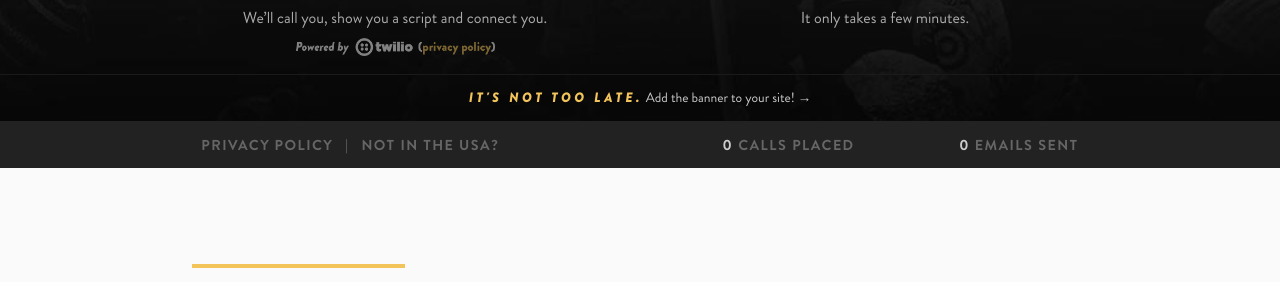
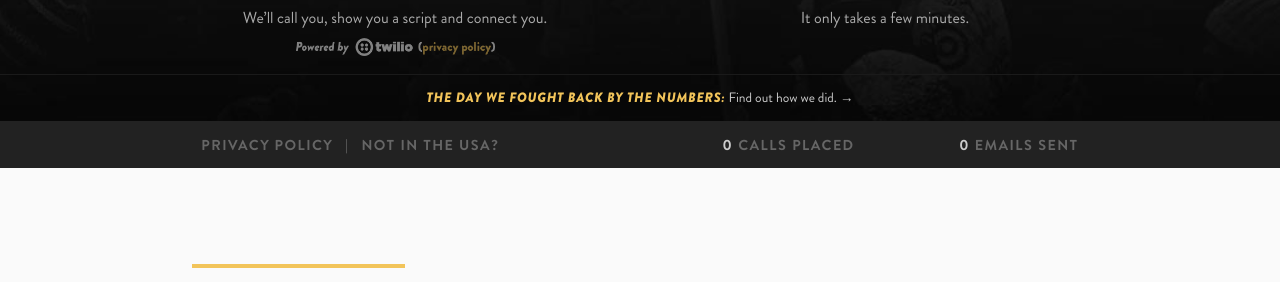
Before and after one commit to tfrce/thedaywefightback, a Jekyll site: the page built from index.html, in a window 1280 px wide. Shown: the part 629-911 px from the top of the page. Built offline with Jekyll 4.4.1, drawn with Linux system fonts in a browser that asks for light colours; Markdown is read by kramdown in place of the engine named in the settings; comment, search, counter and statistics services are not loaded.

Commit message:
more changes

```diff
--- a/_layouts/home-international.html
+++ b/_layouts/home-international.html
@@ -104,7 +104,7 @@
 
 					</div>
 
-					<a href="#participate" class="add-banner"><strong>It's not too late.</strong> Add the banner to your site! &rarr;</a>
+					<a href="/the-results/" class="add-banner"><strong>The Day We Fought Back By The Numbers:</strong> Find out how we did. &rarr;</a>
 					<div class="form-footer">
 						<div class="container">
 							<div class="meta">
--- a/_layouts/home.html
+++ b/_layouts/home.html
@@ -75,7 +75,7 @@
 					    </form>
 					</div>
 
-					<a href="#participate" class="add-banner"><strong>It's not too late.</strong> Add the banner to your site! &rarr;</a>
+					<a href="/the-results/" class="add-banner"><strong>The Day We Fought Back By The Numbers:</strong> Find out how we did. &rarr;</a>
 					<div class="form-footer">
 						<div class="container">
 							<div class="meta">
--- a/sass/home.scss
+++ b/sass/home.scss
@@ -968,7 +968,7 @@ ul.stack {
 	margin-top: 2em;
 	strong {
 		@include italic;
-		letter-spacing: 0.25em;
+		letter-spacing: 0.05em;
 		color: $highlight;
 	}
 	&:hover {
```
Also changed, not shown: css/home.css.
